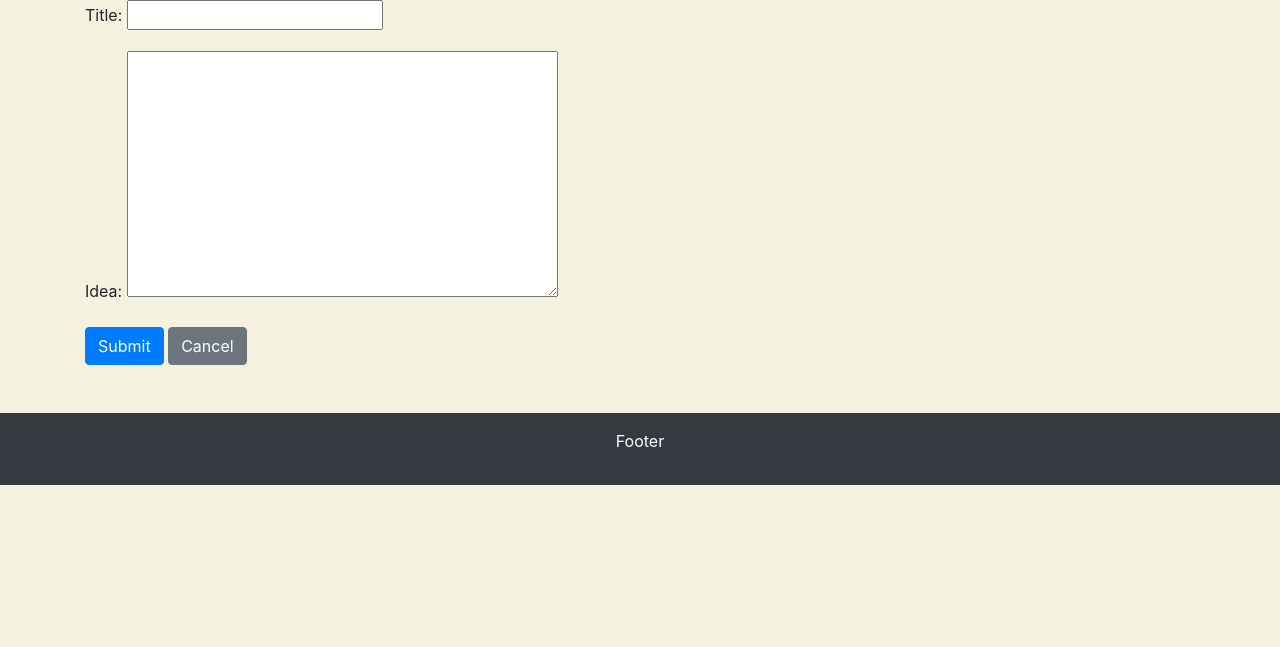
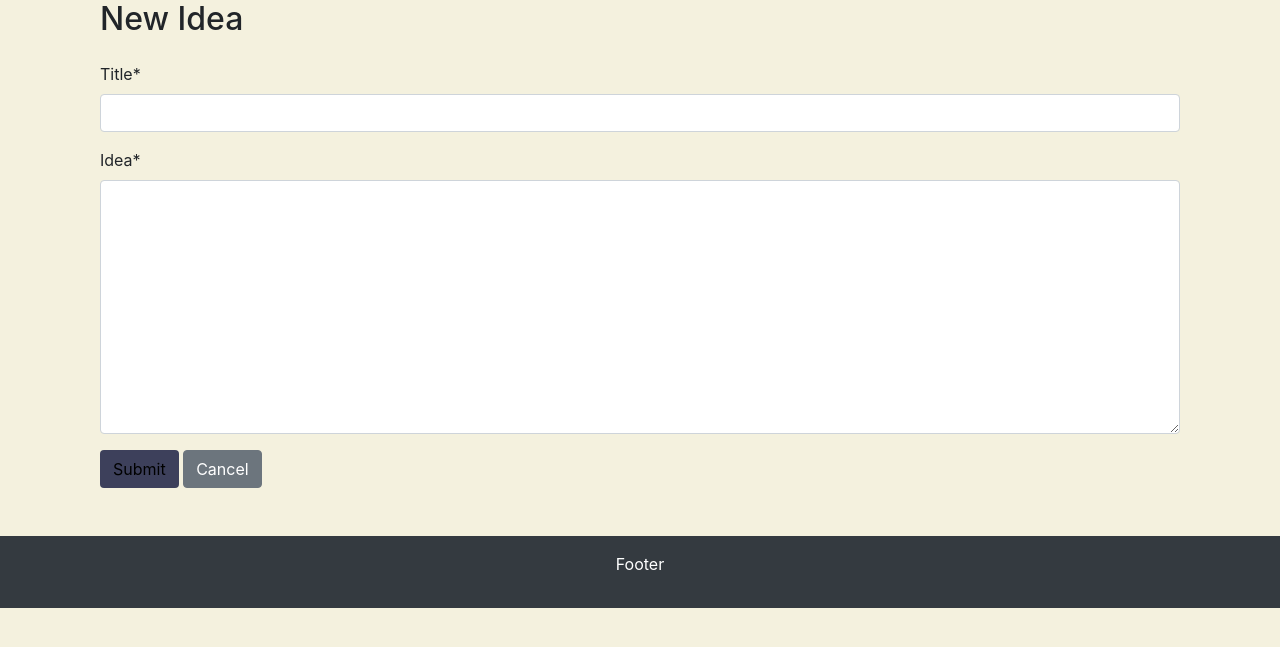
Before and after one commit to JackPflaum/RateMyIdea, a Django app: page /new_idea/ in a window 1280 px wide. Shown: the part 64-711 px from the top of the page. Run offline with Django 4.2, Linux system fonts and the light colour scheme; the visitor is signed in with stand-in values (Sample User, id 1); some libraries are stand-ins or nearby versions.

Commit message:
added crispy forms

```diff
--- a/RateMyIdea/templates/new_idea.html
+++ b/RateMyIdea/templates/new_idea.html
@@ -1,14 +1,17 @@
 {% extends 'base.html' %}
 
-{% block title %}New Idea{% endblock %}
+{% load crispy_forms_tags %}
 
 {% block content %}
 
-<form method="post">
-	{% csrf_token %}
-	{{ form.as_p }}
-	<button type="submit" class="btn btn-primary">Submit</button>
-	<a href="{% url 'ideas:home' %}" class="btn btn-secondary">Cancel</a>
-</form>
+<div class="container">
+	<h2>New Idea</h2>
+	<form method="post" class="mt-4">
+		{% csrf_token %}
+		{{ form|crispy }}
+		<button type="submit" class="btn custom-btn">Submit</button>
+		<a href="{% url 'ideas:home' %}" class="btn btn-secondary">Cancel</a>
+	</form>
+</div>
 
 {% endblock %}
```
